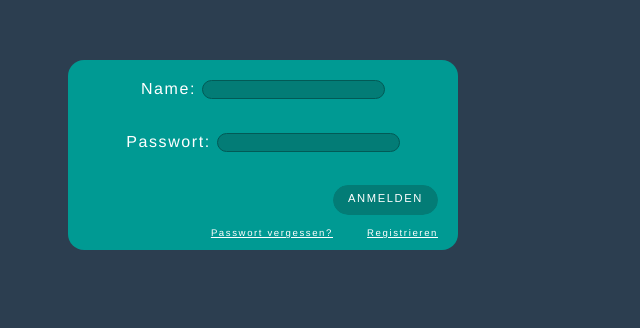
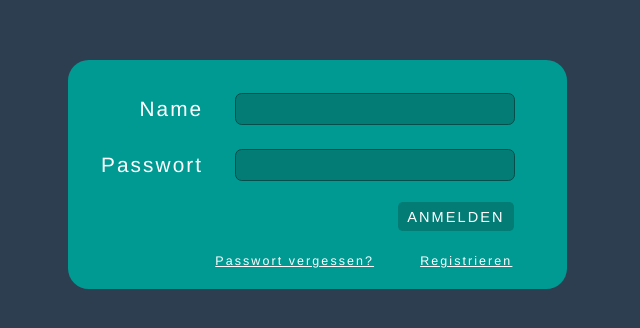
Before and after one commit to lelex4545/projekt-1, a Vue app: page / in a window 1280 px wide. Shown: the top 328 px of the page, without its empty margins (0-640 px from the left). Built offline with nearby package versions, Linux system fonts and the light colour scheme.

Commit message:
LogIn_Alpha_v_0.03

```diff
--- a/src/App.vue
+++ b/src/App.vue
@@ -17,7 +17,7 @@ export default {
 
 <style>
 #app {
-  font-family: Avenir, Helvetica, Arial, sans-serif;
+  font-family: Helvetica, Arial, sans-serif;
   -webkit-font-smoothing: antialiased;
   -moz-osx-font-smoothing: grayscale;
   text-align: center;
--- a/src/components/Button.vue
+++ b/src/components/Button.vue
@@ -13,13 +13,16 @@ export default {
 $color: #037c76;
 
 .button {
-  display: inline-block;
-  padding: 6.8%;
-  border-radius: 10rem;
+  display: flex;
+  align-items: center;
+  justify-content: center;
+
+  width: 8em;
+  height: 2em;
+  border-radius: .3em;
   color: #fff;
   text-transform: uppercase;
-  font-size: 0.7rem;
-  letter-spacing: 0.1rem;
+  font-size: .7em;
   transition: all 0.3s;
   position: relative;
   overflow: hidden;
@@ -32,7 +35,7 @@ $color: #037c76;
     width: 100%;
     height: 100%;
     background-color: $color;
-    border-radius: 10rem;
+    border-radius: .3em;
     z-index: -2;
   }
   &:before {
@@ -44,7 +47,7 @@ $color: #037c76;
     height: 100%;
     background-color: darken($color, 7%);
     transition: all 0.3s;
-    border-radius: 10rem;
+    border-radius: .3em;
     z-index: -1;
   }
   &:hover {
@@ -55,33 +58,7 @@ $color: #037c76;
   }
 }
 
-/* optional reset for presentation */
 * {
-  font-family: Arial;
   text-decoration: none;
-  font-size: 20px;
-}
-.container {
-  padding-top: 50px;
-  margin: 0 auto;
-  width: 100%;
-  text-align: center;
-}
-h1 {
-  text-transform: uppercase;
-  font-size: 0.8rem;
-  margin-bottom: 2rem;
-  color: #777;
-}
-span {
-  display: block;
-  margin-top: 2rem;
-  font-size: 0.7rem;
-  color: #777;
-  a {
-    font-size: 0.7rem;
-    color: #999;
-    text-decoration: underline;
-  }
 }
 </style>
--- a/src/components/screens/LogIn.vue
+++ b/src/components/screens/LogIn.vue
@@ -1,15 +1,17 @@
 <template>
   <div id="main">
-    <div class="tile" id="container">
+    <div id="container">
+      <p id = "p1">Name</p>
       <form id="textAcc">
-        Name: <input type="text"  name="textAcc" />
+        <input type="text"  name="textAcc" />
       </form>
+      <p id = "p2">Passwort</p>
       <form id="textPw">
-        Passwort: <input type="text"  name="textPw" />
+        <input type="password"  name="textPw" />
       </form>
-
-      <Button id="anmelden" name="Anmelden" url="http://www.fh-dortmund.de" />
-
+      <div id="anmelden">
+        <Button id="anmelden1" name="Anmelden" url="http://www.fh-dortmund.de" />
+      </div>
       <a id="pwv" href="test.com">Passwort vergessen?</a>
       <a id="reg" href="test.com">Registrieren</a>
     </div>
@@ -28,27 +30,39 @@ export default {
 };
 </script>
 
-<style>
+<style lang="scss">
 #container {
   display: grid;
   grid-template-areas:
-    "name name name"
-    "pass pass pass"
-    ". . anm"
+    "1 name name"
+    "2 pass pass"
+    ".  . anm"
     ". pwv reg";
-  grid-auto-columns: 20% 50% 30%;
-  grid-auto-rows: 35% 35% 20% 10%;
+  grid-auto-columns: 25% 40% 35%;
+  grid-auto-rows: 30% 30% 25% 15%;
 
+  border-radius: 1em;
+  background-color: #009a93;
+  padding: 1em;
+  width: 22em;
+  height: 9em;
+  font-size: 1.3em;
+  letter-spacing: 0.1em;
+  transition: all 0.3s;
 }
 
 #anmelden {
   grid-area: anm;
+  display: flex;
+  align-items: center;
+  justify-content: center;
+  margin-right: 1em;
 }
-input{
-  border: .1rem solid #025a56;
-  border-radius: .8rem;
-  background-color: #037c76;
-  color: white;
+#p1{
+  grid-area: 1;
+}
+#p2{
+  grid-area: 2;
 }
 #textAcc {
   grid-area: name;
@@ -57,33 +71,51 @@ input{
   grid-area: pass;
 }
 #reg{
+  display: flex;
+  align-items: flex-end;
+  justify-content: center;
+
   grid-area: reg;
   font-size: 60%;
   color: white;
   text-align: end;
-  margin-top: 0.75rem;
-
 }
 #pwv{
+  display: flex;
+  align-items: flex-end;
+  justify-content: center;
+
   grid-area: pwv;
   font-size: 60%;
   color: white;
   text-align: end;
-  margin-top: 0.75rem;
-  margin-left: 0.5rem;
 }
 
-.tile {
-  border-radius: 1em;
-  background-color: #009a93;
+$color: #037c76;
+input{
+  border: 1px solid #034d4a;
+  border-radius: .5em;
+  background-color: #037c76;
+  color: white;
+  width: 80%;
+  height: 50%;
+  text-align: center;
 
-  padding: 20px;
-  width: 350px;
-  height: 150px;
+  &:focus{
+    outline: none;
+    background-color: darken(#037c76, 7%);
+  }
+}
 
+form{
+  display: flex;
+  align-items: center;
+  justify-content: center;
+}
 
-  font-size: 1rem;
-  letter-spacing: 0.1rem;
-  transition: all 0.3s;
+p{
+  display: flex;
+  justify-content: flex-end;
+  align-items: center;
 }
 </style>
```
